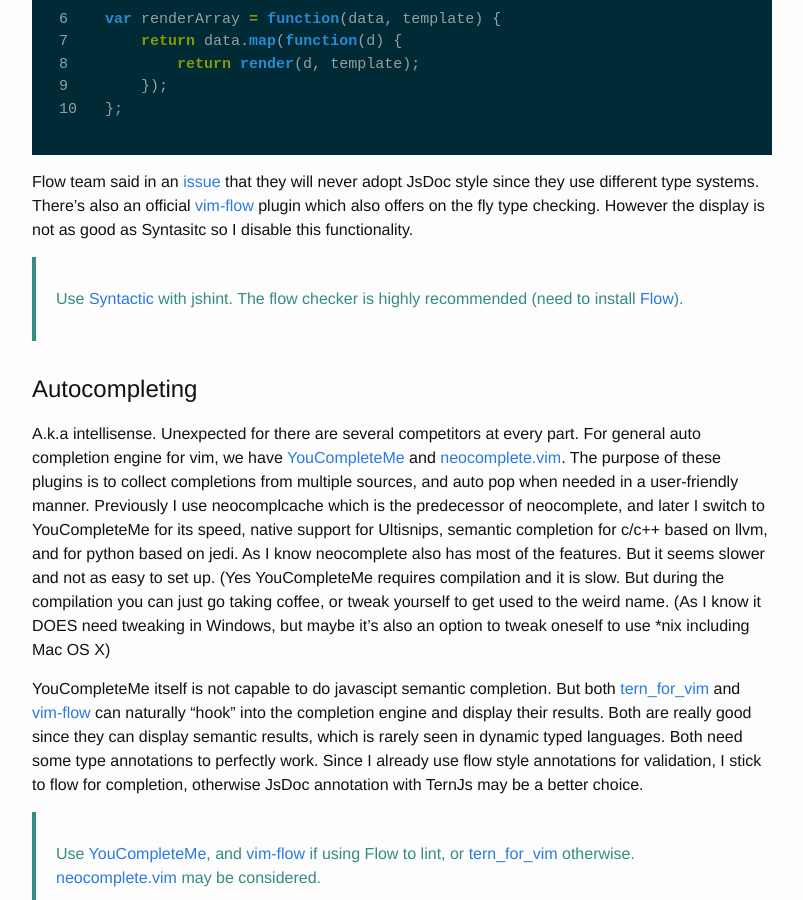
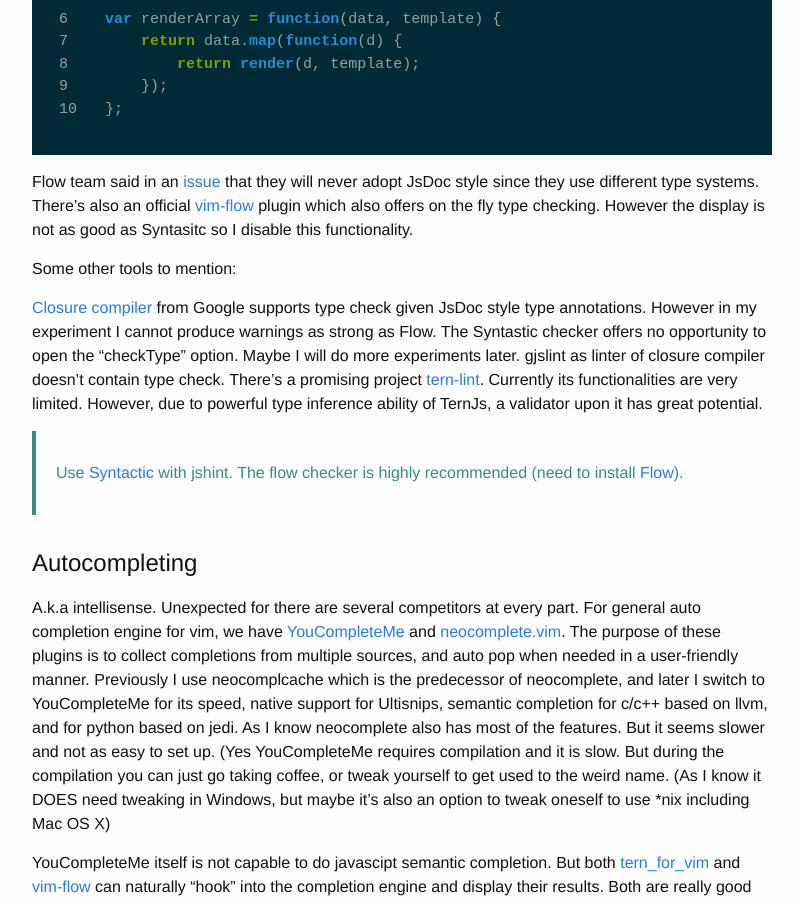
Before and after one commit to yarray/yarray, a Jekyll site: the page built from _posts/2015-06-07-vim-for-frontend-development.md, in a window 1280 px wide and 900 px high, scrolled down 3106 px. Shown: the whole window, without its empty margins (238-1041 px from the left). Built offline with Jekyll 4.4.1, drawn with Linux system fonts in a browser that asks for light colours.

Commit message:
add more linter reviews

```diff
--- a/_posts/2015-06-07-vim-for-frontend-development.md
+++ b/_posts/2015-06-07-vim-for-frontend-development.md
@@ -72,6 +72,10 @@
 
 Flow team said in an [issue](https://github.com/facebook/flow/issues/3) that they will never adopt JsDoc style since they use different type systems. There's also an official [vim-flow](https://github.com/facebook/vim-flow) plugin which also offers on the fly type checking. However the display is not as good as Syntasitc so I disable this functionality.
 
+Some other tools to mention:
+
+[Closure compiler](https://developers.google.com/closure/compiler/) from Google supports type check given JsDoc style type annotations. However in my experiment I cannot produce warnings as strong as Flow. The Syntastic checker offers no opportunity to open the "checkType" option. Maybe I will do more experiments later. gjslint as linter of closure compiler doesn't contain type check. There's a promising project [tern-lint](https://github.com/angelozerr/tern-lint). Currently its functionalities are very limited. However, due to powerful type inference ability of TernJs, a validator upon it has great potential.
+
 > Use [Syntactic](https://github.com/scrooloose/syntastic) with jshint. The flow checker is highly recommended (need to install [Flow](https://github.com/facebook/flow)).
 
 # Autocompleting
```
